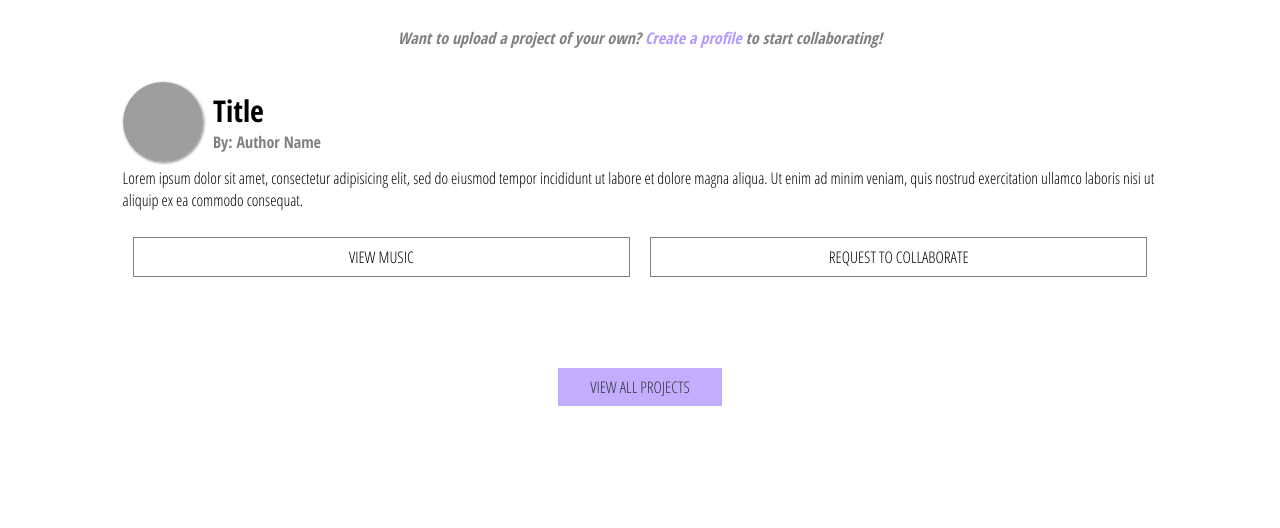
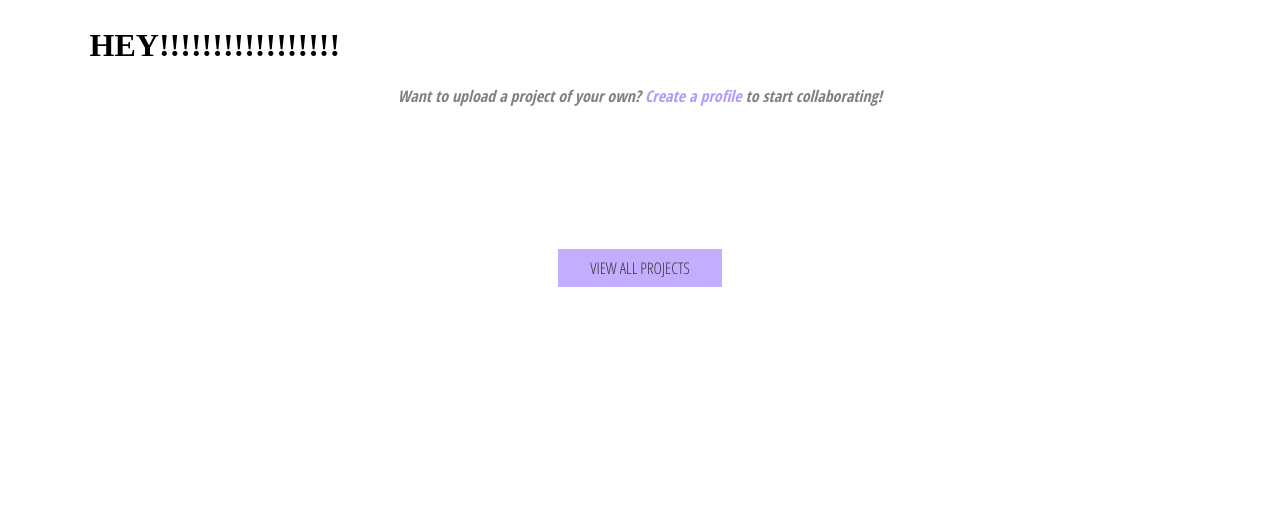
Before and after one commit to iamJRD/song-lab, a PHP site: template views/browse_projects.html.twig in a window 1280 px wide. Shown: the part 420-948 px from the top of the page. After the commit the page ends 707 px from the top, so only its background shows below. Run offline with PHP 8.4, Linux system fonts and the light colour scheme; the template is opened without the code that fills it, so the values that code supplies are empty; some libraries are stand-ins or nearby versions; grey boxes are pictures that could not be loaded.

Commit message:
Fix open projects sizing issue on browse projects

```diff
--- a/views/browse_projects.html.twig
+++ b/views/browse_projects.html.twig
@@ -65,6 +65,7 @@
         </div>
 
         <div class="projectsWrapper">
+          <h1>HEY!!!!!!!!!!!!!!!!!</h1>
           <h4><em>Want to upload a project of your own? <a class="create" href="index.html">Create a profile</a> to start collaborating!</em></h4>
           <!-- Each new uploaded project (class open-project) should append within this wrapper -->
           {% for project in projects %}
@@ -97,7 +98,7 @@
                   </div>
                 </div>
 
-                  <a class="modal-trigger" href=".modal3">REQUEST TO COLLABORATE</a>
+                <a class="modal-trigger" href=".modal3">REQUEST TO COLLABORATE!!!</a>
                 <div id="" class="modal modal3">
                   <div class="modal-content">
                     <h1>Interested in working on this song?</h1>
@@ -119,60 +120,11 @@
             </div> <!-- Open Project end -->
           {% endfor %}
 
+        </div><!-- Projects wrapper end -->
 
-    <!-- I appended a second open project here just so we can get an idea of looks, but the code below is the same as the open project code above -->
-
-          <div class="open-project">
-            <div class="openProjectHeader">
-              <img class="profileImage" src="http://fillmurray.com/100/100" alt="Profile image of project user">
-              <div class="titleAndAuthor">
-                <h3 class="projectTitle">Title</h3>
-                <h4 class="projectAuthor">By: Author Name</h4>
-              </div>
-            </div>
-
-            <div class="openProjectSummary">
-              <p class="projectSummary">Lorem ipsum dolor sit amet, consectetur adipisicing elit, sed do eiusmod tempor incididunt ut labore et dolore magna aliqua. Ut enim ad minim veniam, quis nostrud exercitation ullamco laboris nisi ut aliquip ex ea commodo consequat.</p>
-            </div>
-
-            <div class="openProjectButtons">
-              <a class="modal-trigger modal-close" href=".modal4">VIEW MUSIC</a>
-              <div id="" class="modal modal4">
-                <div class="modal-content">
-                  <h2 class="projectTitle">Project Title</h2>
-                  <h4 class="projectAuthor">By: Project Author</h4>
-                  <p><span class="projectContent">Lyrics, composition, etc are appended here.</span></p>
-                  <h3>Collaboration Wanted:</h3><p class="collaborationWanted"> Collaboration type wanted goes here.</p>
-                </div>
-                <div class="modal-footer">
-                  <a class="modal-close" href="#">CLOSE</a>
-                </div>
-              </div>
-
-              <a class="modal-trigger" href=".modal3">REQUEST TO COLLABORATE</a>
-              <div id="" class="modal modal3">
-                <div class="modal-content">
-                  <h1>Interested in working on this song?</h1>
-                  <p>Message the author with your ideas!</p>
-                  <form action="browse-projects.html" method="post">
-                    <div class="input-field">
-                      <input placeholder="Your Username" id="userName" type="text" class="validate">
-                    </div>
-                    <div class="input-field">
-                      <textarea placeholder="Send me a message!" id="message" type="text" class="validate"></textarea>
-                    </div>
-                  </form>
-                </div>
-                <div class="modal-footer">
-                  <button class="modal-close" href="#">SEND REQUEST</button>
-                </div>
-              </div>
-            </div> <!-- Project buttons end -->
-          </div> <!-- Open Project end -->
           <div class="viewAll">
             <a class="viewAllButton" href="browse-projects.html">VIEW ALL PROJECTS</a>
           </div>
-        </div><!-- Projects wrapper end -->
 
 
         <div class="footer">
--- a/web/private-profile.html
+++ b/web/private-profile.html
@@ -181,7 +181,7 @@
                 </form>
               </div>
               <div class="modal-footer">
-                <a class="modal-close" href="#">SEND REQUEST</a>
+                <a class="modal-close" href="#">DELETE</a>
               </div>
             </div>
           </div>
```
Also changed, not shown: views/private_profile.html.twig (+25 -11 lines), views/projects.html.twig (+4 -3 lines), 1 other file. Lines whose indentation alone changed are shown as unchanged.
